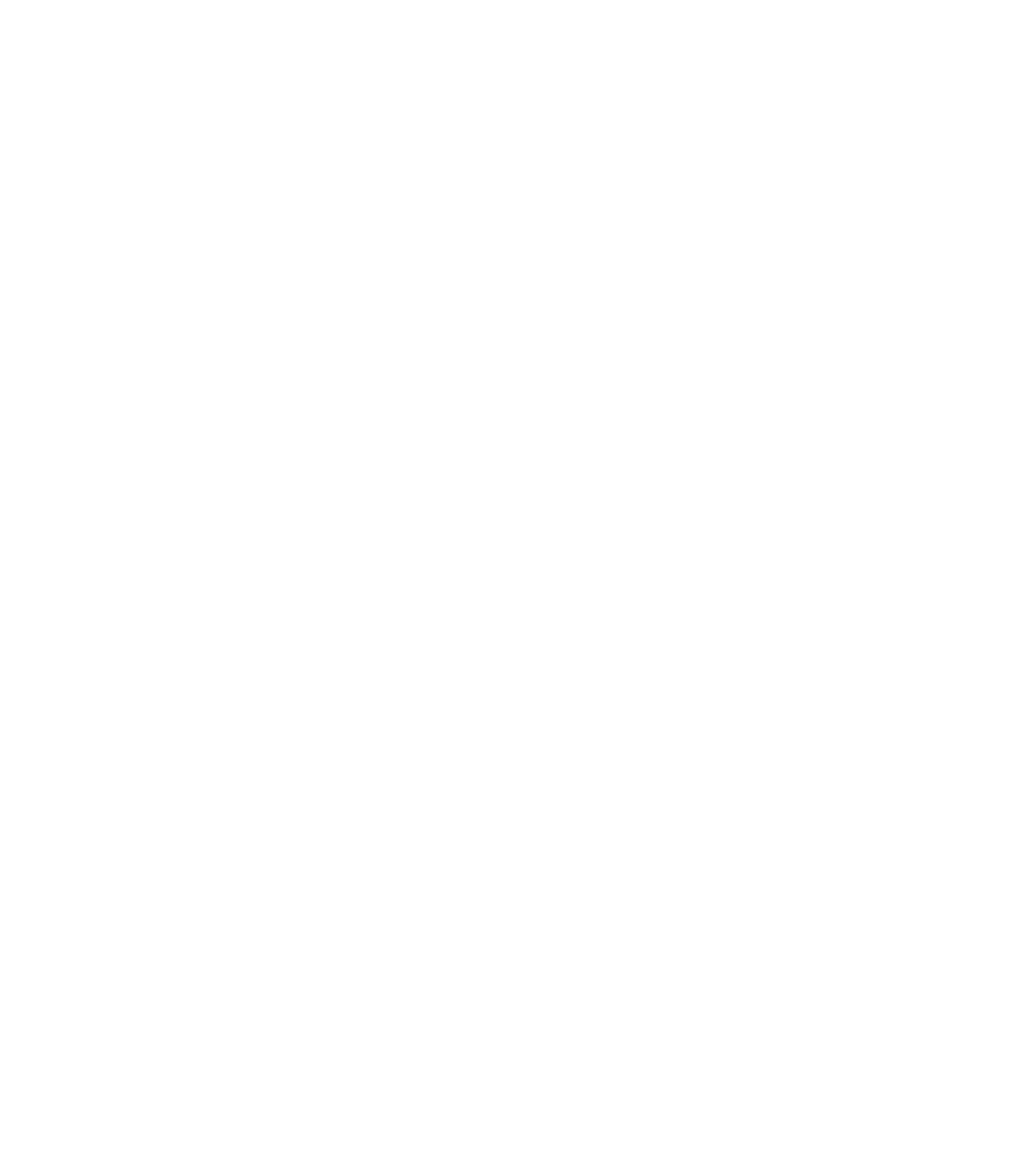
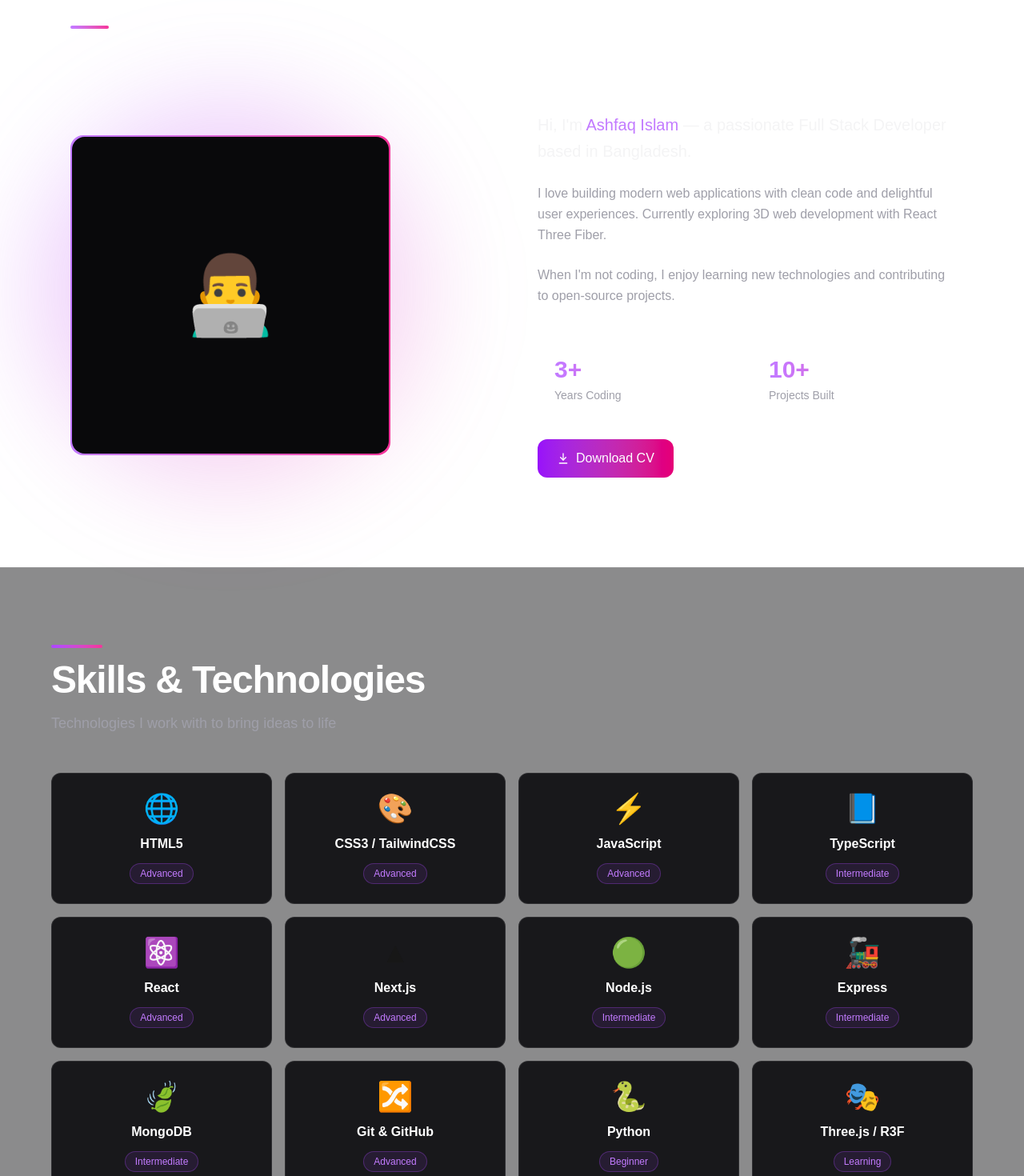
Before and after one commit to Ashfaq-islam/3d-portfolio, a Next.js app: page / in a window 1280 px wide. Shown: the part 880-2350 px from the top of the page at 80% size. Before the commit the page ends 800 px from the top, so only its background shows below. Built offline with nearby package versions, Linux system fonts and the light colour scheme.

Commit message:
feat: add About and Skills sections with responsive grid

```diff
--- a/app/page.tsx
+++ b/app/page.tsx
@@ -1,5 +1,9 @@
+import About from "@/components/sections/About";
+import Skills from "@/components/sections/Skills";
+
 export default function Home() {
   return (
+    <>
     <main id="home" className="flex min-h-screen flex-col items-center justify-center bg-gradient-to-b from-zinc-950 via-zinc-900 to-black px-6 py-24 text-white">
       {/* Greeting */}
       <p className="mb-4 text-lg text-zinc-400">
@@ -45,5 +49,9 @@
         <span className="animate-bounce">↓</span>
       </div>
     </main>
+
+      <About />
+      <Skills />
+    </>
   );
 }
--- /dev/null
+++ b/components/sections/About.tsx
@@ -0,0 +1,111 @@
+type Stat = {
+  value: string;
+  label: string;
+};
+
+const stats: Stat[] = [
+  { value: "3+", label: "Years Coding" },
+  { value: "10+", label: "Projects Built" },
+];
+
+export default function About() {
+  return (
+    <section id="about" aria-labelledby="about-heading" className="scroll-mt-20">
+      <div className="mx-auto max-w-6xl px-6 py-20 md:py-28">
+        {/* Section heading */}
+        <div className="mb-4 flex flex-col items-center md:items-start">
+          <div className="mb-4 h-1 w-12 rounded-full bg-gradient-to-r from-purple-400 to-pink-500" />
+          <h2
+            id="about-heading"
+            className="text-center text-3xl font-bold tracking-tight text-white md:text-4xl"
+          >
+            About Me
+          </h2>
+        </div>
+
+        <div className="mt-12 grid items-center gap-12 md:grid-cols-2 md:gap-16">
+          {/* Image placeholder with gradient border and soft glow */}
+          <div className="flex justify-center md:justify-start">
+            <div className="relative isolate w-full max-w-[400px]">
+              <div
+                aria-hidden="true"
+                className="absolute -inset-6 -z-10 rounded-full bg-gradient-to-br from-purple-500/30 to-pink-500/20 blur-3xl md:-inset-10"
+              />
+
+              {/* TODO: Replace this placeholder with a real image using next/image */}
+              <div
+                role="img"
+                aria-label="Photo of Ashfaq Islam"
+                className="rounded-2xl bg-gradient-to-r from-purple-400 to-pink-500 p-[2px] transition-transform duration-300 hover:scale-[1.02]"
+              >
+                <div className="flex aspect-square items-center justify-center rounded-2xl bg-zinc-950">
+                  <span aria-hidden="true" className="text-7xl md:text-8xl">
+                    👨‍💻
+                  </span>
+                </div>
+              </div>
+            </div>
+          </div>
+
+          {/* Bio, stats and CTA */}
+          <div className="space-y-6">
+            <p className="text-lg leading-relaxed text-zinc-100 md:text-xl">
+              Hi, I&apos;m <span className="text-purple-400">Ashfaq Islam</span> — a
+              passionate Full Stack Developer based in Bangladesh.
+            </p>
+
+            <p className="leading-relaxed text-zinc-400">
+              I love building modern web applications with clean code and delightful
+              user experiences. Currently exploring 3D web development with React
+              Three Fiber.
+            </p>
+
+            <p className="leading-relaxed text-zinc-400">
+              When I&apos;m not coding, I enjoy learning new technologies and
+              contributing to open-source projects.
+            </p>
+
+            <div className="space-y-6 pt-4">
+              <div className="grid grid-cols-2 gap-4">
+                {stats.map((stat) => (
+                  <div
+                    key={stat.label}
+                    className="rounded-xl border border-white/10 bg-white/5 p-5 transition-colors duration-300 hover:border-purple-500/50"
+                  >
+                    <p className="bg-gradient-to-r from-purple-400 to-pink-500 bg-clip-text text-3xl font-bold text-transparent">
+                      {stat.value}
+                    </p>
+                    <p className="mt-1 text-sm text-zinc-400">{stat.label}</p>
+                  </div>
+                ))}
+              </div>
+
+              {/* TODO: Add resume.pdf to the /public folder */}
+              <a
+                href="/resume.pdf"
+                download
+                className="inline-flex items-center gap-2 rounded-xl bg-gradient-to-r from-purple-600 to-pink-600 px-6 py-3 font-medium text-white transition-all duration-300 hover:scale-105 hover:shadow-lg hover:shadow-purple-500/25"
+              >
+                <svg
+                  aria-hidden="true"
+                  className="h-4 w-4"
+                  viewBox="0 0 24 24"
+                  fill="none"
+                  stroke="currentColor"
+                  strokeWidth={2}
+                  strokeLinecap="round"
+                  strokeLinejoin="round"
+                >
+                  <path d="M12 3v12" />
+                  <path d="m7 10 5 5 5-5" />
+                  <path d="M5 21h14" />
+                </svg>
+                Download CV
+              </a>
+            </div>
+          </div>
+        </div>
+      </div>
+    </section>
+  );
+}
--- /dev/null
+++ b/components/sections/Skills.tsx
@@ -0,0 +1,58 @@
+type Skill = {
+  name: string;
+  icon: string;
+  level: string;
+};
+
+const skills: Skill[] = [
+  { name: "HTML5", icon: "🌐", level: "Advanced" },
+  { name: "CSS3 / TailwindCSS", icon: "🎨", level: "Advanced" },
+  { name: "JavaScript", icon: "⚡", level: "Advanced" },
+  { name: "TypeScript", icon: "📘", level: "Intermediate" },
+  { name: "React", icon: "⚛️", level: "Advanced" },
+  { name: "Next.js", icon: "▲", level: "Advanced" },
+  { name: "Node.js", icon: "🟢", level: "Intermediate" },
+  { name: "Express", icon: "🚂", level: "Intermediate" },
+  { name: "MongoDB", icon: "🍃", level: "Intermediate" },
+  { name: "Git & GitHub", icon: "🔀", level: "Advanced" },
+  { name: "Python", icon: "🐍", level: "Beginner" },
+  { name: "Three.js / R3F", icon: "🎭", level: "Learning" },
+];
+
+export default function Skills() {
+  return (
+    <section
+      id="skills"
+      className="border-y border-white/10 bg-zinc-900/50 py-24 px-6 scroll-mt-24"
+    >
+      <div className="mx-auto max-w-6xl">
+        <div className="mb-4 h-1 w-16 rounded-full bg-gradient-to-r from-purple-500 to-pink-500" />
+
+        <h2 className="mb-4 text-4xl font-bold tracking-tight text-white sm:text-5xl">
+          Skills &amp; Technologies
+        </h2>
+
+        <p className="mb-12 max-w-2xl text-lg text-zinc-400">
+          Technologies I work with to bring ideas to life
+        </p>
+
+        <div className="grid grid-cols-2 gap-4 md:grid-cols-3 lg:grid-cols-4">
+          {skills.map((skill) => (
+            <div
+              key={skill.name}
+              className="group flex flex-col items-center rounded-xl border border-white/10 bg-zinc-900 p-6 text-center transition-all duration-300 hover:scale-105 hover:border-purple-500/50 hover:shadow-lg hover:shadow-purple-500/20"
+            >
+              <span className="mb-3 text-4xl" aria-hidden="true">
+                {skill.icon}
+              </span>
+              <h3 className="mb-3 font-semibold text-white">{skill.name}</h3>
+              <span className="rounded-full border border-purple-500/30 bg-purple-500/10 px-3 py-1 text-xs font-medium text-purple-400">
+                {skill.level}
+              </span>
+            </div>
+          ))}
+        </div>
+      </div>
+    </section>
+  );
+}
```
Also changed, not shown: 2 other files (tests, documents, lock files or other folders).
